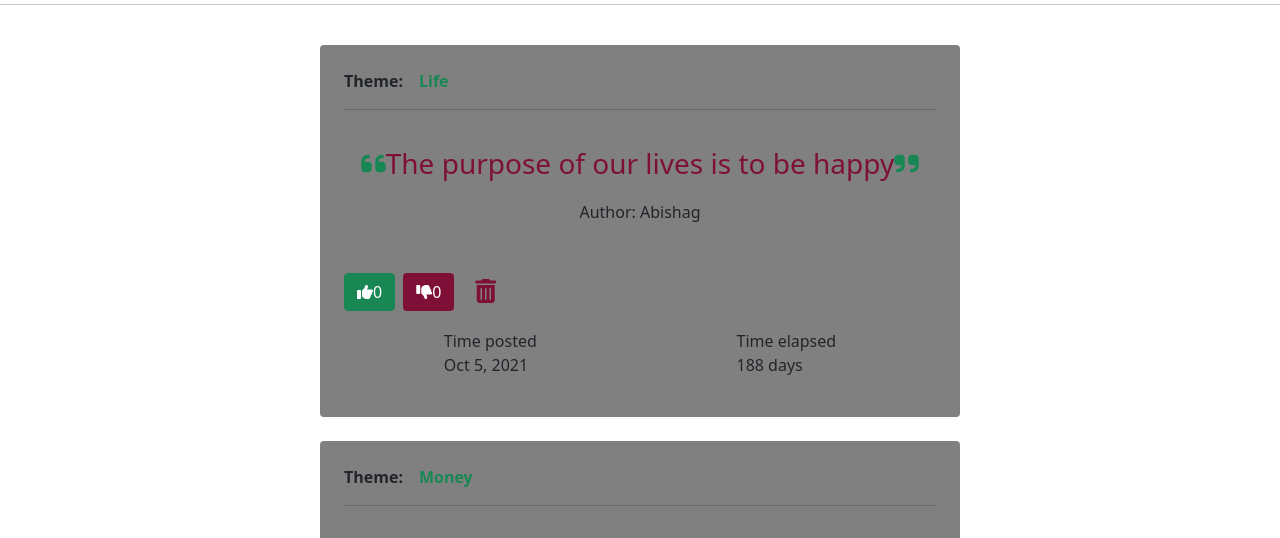
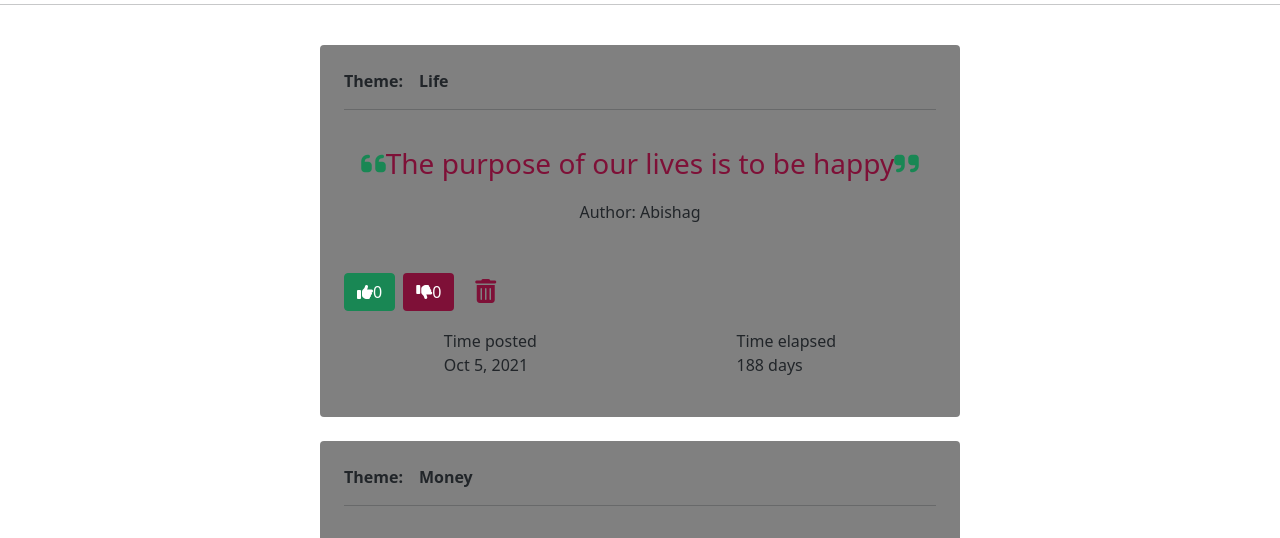
Before and after one commit to Abishag-Maitha/Quotes, an Angular app: page / in a window 1280 px wide. Shown: the part 182-720 px from the top of the page. Built offline with nearby package versions, Linux system fonts and the light colour scheme.

Commit message:
change styles on theme

```diff
--- a/src/app/app.component.html
+++ b/src/app/app.component.html
@@ -6,7 +6,7 @@
 <!-- Qoute template -->
 <div class="myquotes mx-auto mt-4 w-50 rounded p-4" *ngFor="let qoute of allQoutes; index as index">
     <div class="title">
-        <p> <strong>Theme:</strong><span class="text-success ms-3 fw-bold">{{qoute.theme}}</span></p>
+        <p> <strong>Theme:</strong><span class="ms-3 fw-bold">{{qoute.theme}}</span></p>
     </div>
     <hr>
     <div class="body w-100 text-center my-3 p-3">
```
